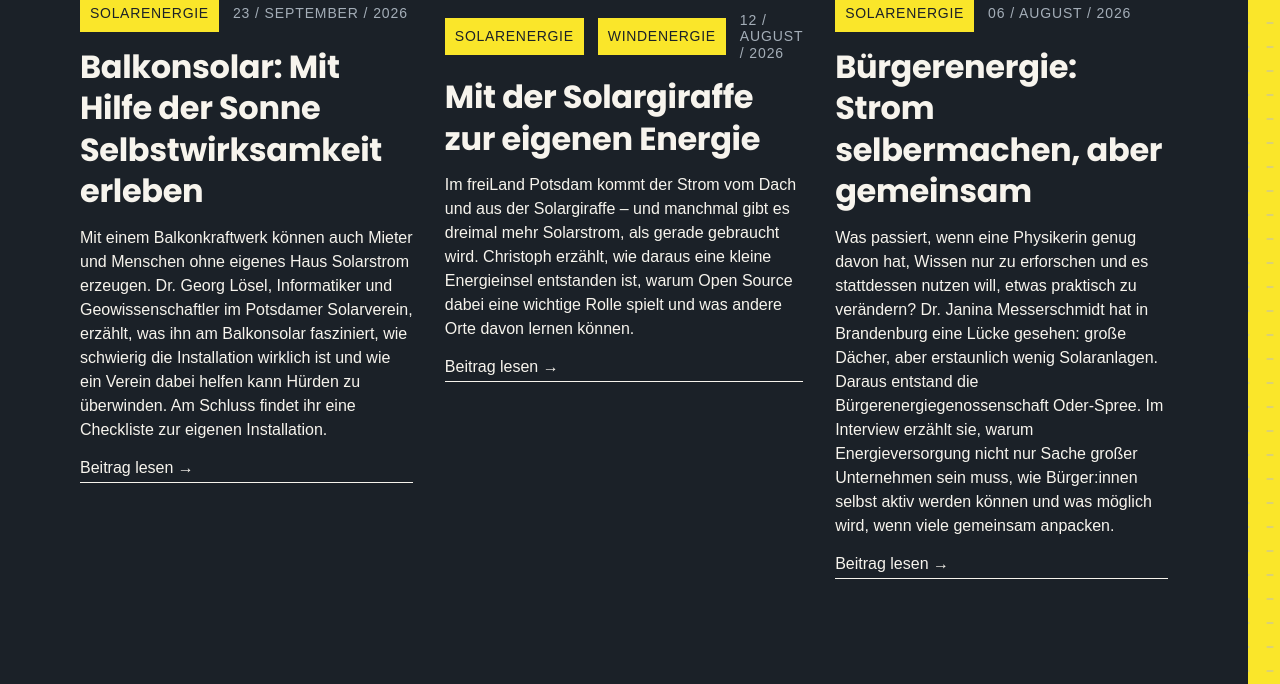
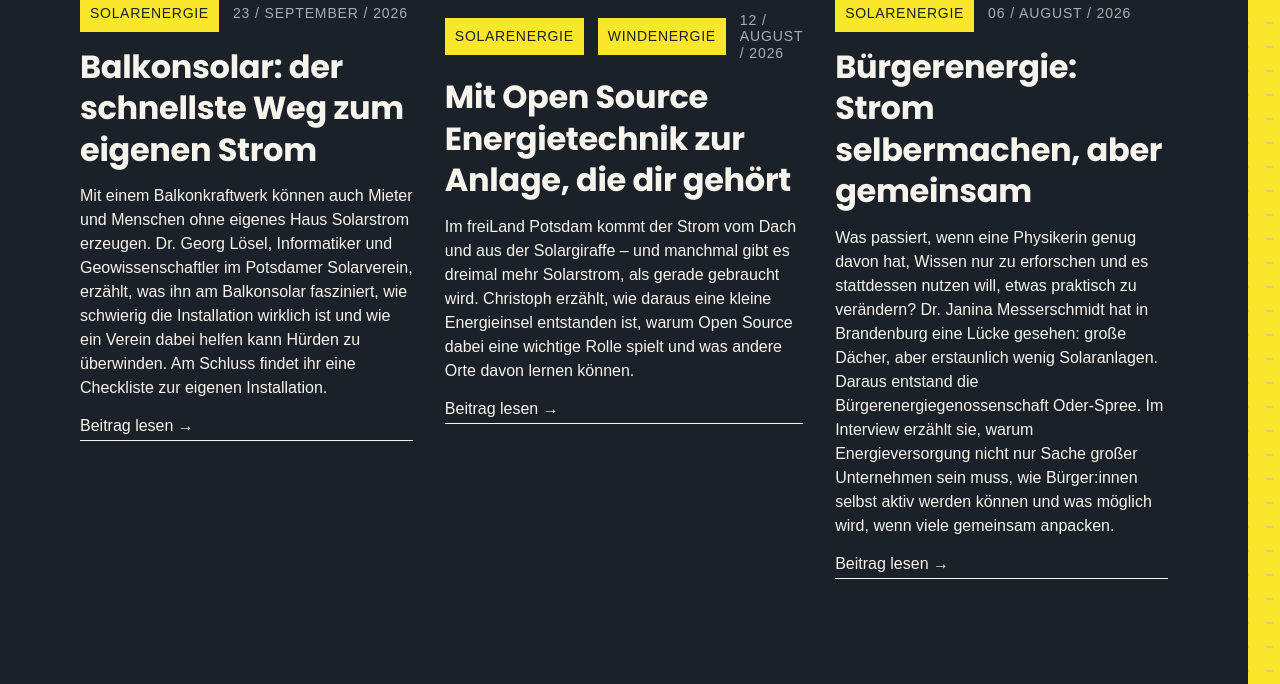
Before and after one commit to okfde/open-energy, a Jekyll site: the page built from _blog/interview-kerstinlopau.md, in a window 1280 px wide and 900 px high, scrolled down 10932 px, cut to the strip 216-900 px from the top of the window. Built offline with Jekyll 4.4.1, drawn with Linux system fonts in a browser that asks for light colours; some web fonts are replaced.

Commit message:
changed title

```diff
--- a/_blog/interview-freiLand.md
+++ b/_blog/interview-freiLand.md
@@ -1,5 +1,5 @@
 ---
-title: "Mit der Solargiraffe zur eigenen Energie"
+title: "Mit Open Source Energietechnik zur Anlage, die dir gehört"
 date: 2026-08-12
 category:
 - Solarenergie
--- a/_blog/interview-solarverein.md
+++ b/_blog/interview-solarverein.md
@@ -1,5 +1,5 @@
 ---
-title: "Balkonsolar: Mit Hilfe der Sonne Selbstwirksamkeit erleben"
+title: "Balkonsolar: der schnellste Weg zum eigenen Strom"
 date: 2026-09-23
 category:
 - Solarenergie
```
Also changed, not shown: _blog/interview-kerstinlopau.md (+1 -1 lines), 16 other files.
